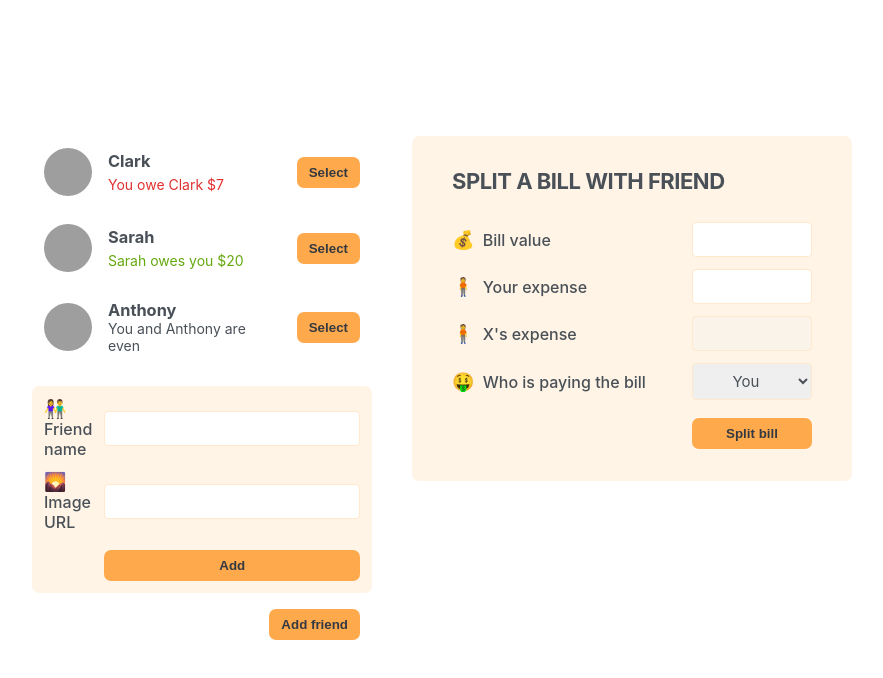
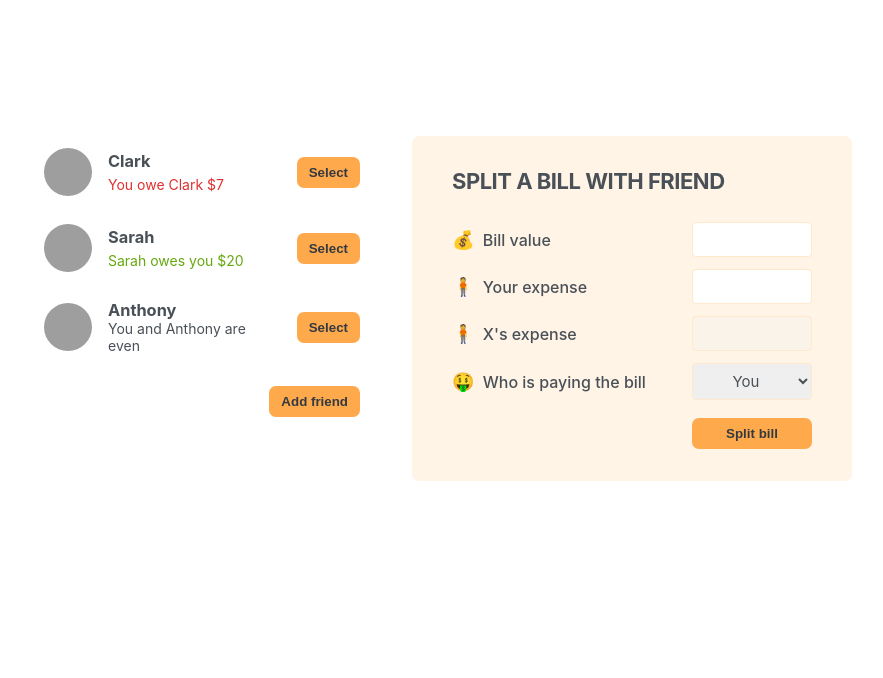
Before and after one commit to fgarciaconejero/eat-n-split, a React (Create React App) app: page / in a window 1280 px wide. Shown: the top 678 px of the page, without its empty margins (198-1081 px from the left). Built offline with nearby package versions, Linux system fonts and the light colour scheme; grey boxes are pictures that could not be loaded.

Commit message:
Adding open and close functionality to the main button

```diff
--- a/src/App.js
+++ b/src/App.js
@@ -2,14 +2,23 @@ import FriendsList from "./components/FriendsList";
 import FormAddFriends from "./components/FormAddFriends";
 import Button from "./components/Button";
 import FormSplitBill from "./components/FormSplitBill";
+import { useState } from "react";
 
 export default function App() {
+  const [showAddFriend, setShowAddFriend] = useState(false);
+
+  function handleShowAddFriend() {
+    setShowAddFriend(!showAddFriend);
+  }
+
   return (
     <div className="app">
       <div className="sidebar">
         <FriendsList />
-        <FormAddFriends />
-        <Button>Add friend</Button>
+        {showAddFriend && <FormAddFriends />}
+        <Button onClick={handleShowAddFriend}>
+          {!showAddFriend ? "Add friend" : "Close"}
+        </Button>
       </div>
       <FormSplitBill />
     </div>
```
